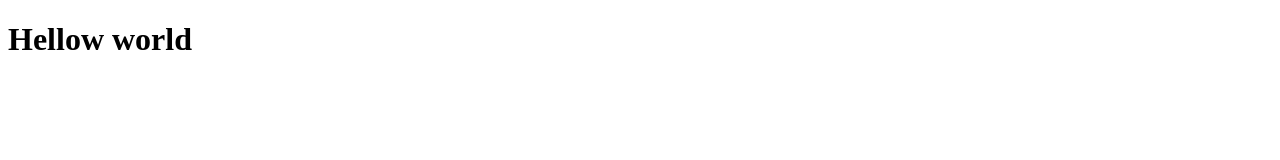
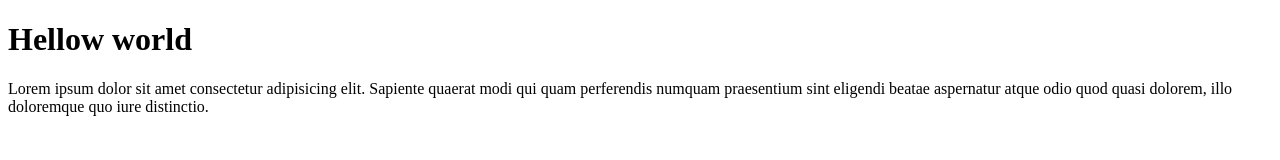
Before and after one commit to Zharabtsou/testGit, a plain HTML site: page first-task/index.html in a window 1280 px wide. Drawn offline with Linux system fonts and the light colour scheme.

Commit message:
update ferst-task

```diff
--- a/first-task/index.html
+++ b/first-task/index.html
@@ -8,5 +8,6 @@
 </head>
 <body>
     <h1>Hellow world</h1>
+    <p>Lorem ipsum dolor sit amet consectetur adipisicing elit. Sapiente quaerat modi qui quam perferendis numquam praesentium sint eligendi beatae aspernatur atque odio quod quasi dolorem, illo doloremque quo iure distinctio.</p>
 </body>
 </html>
```
